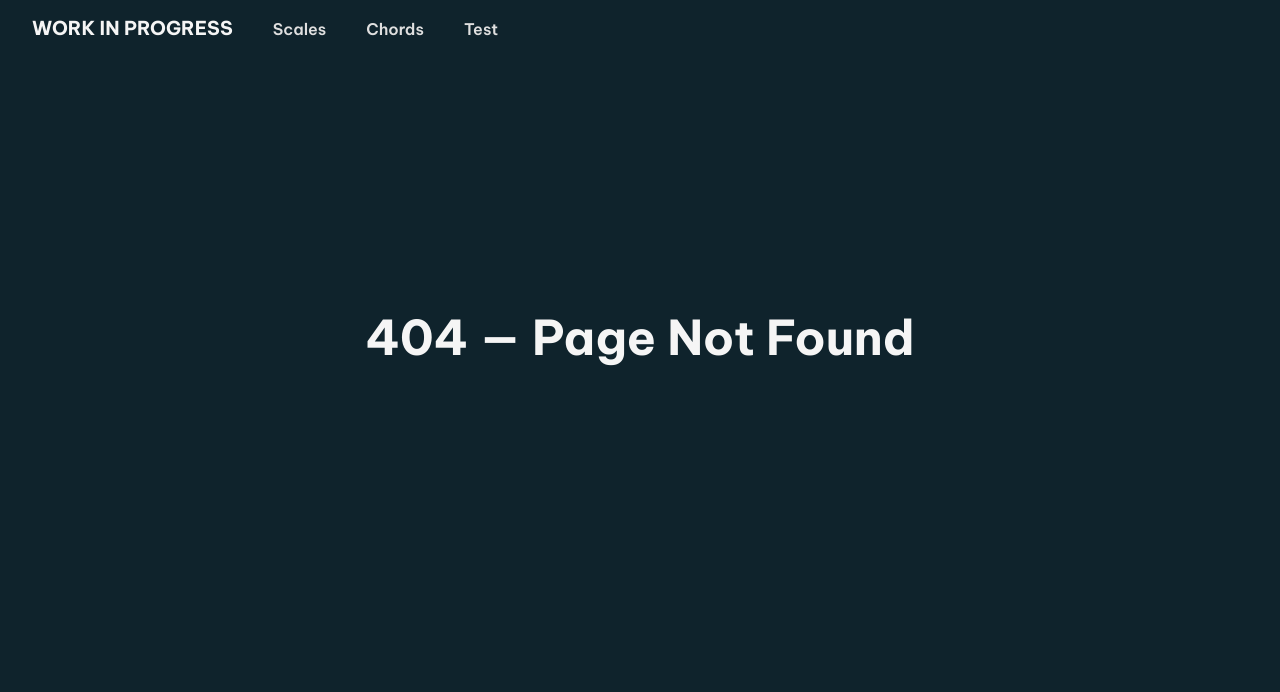
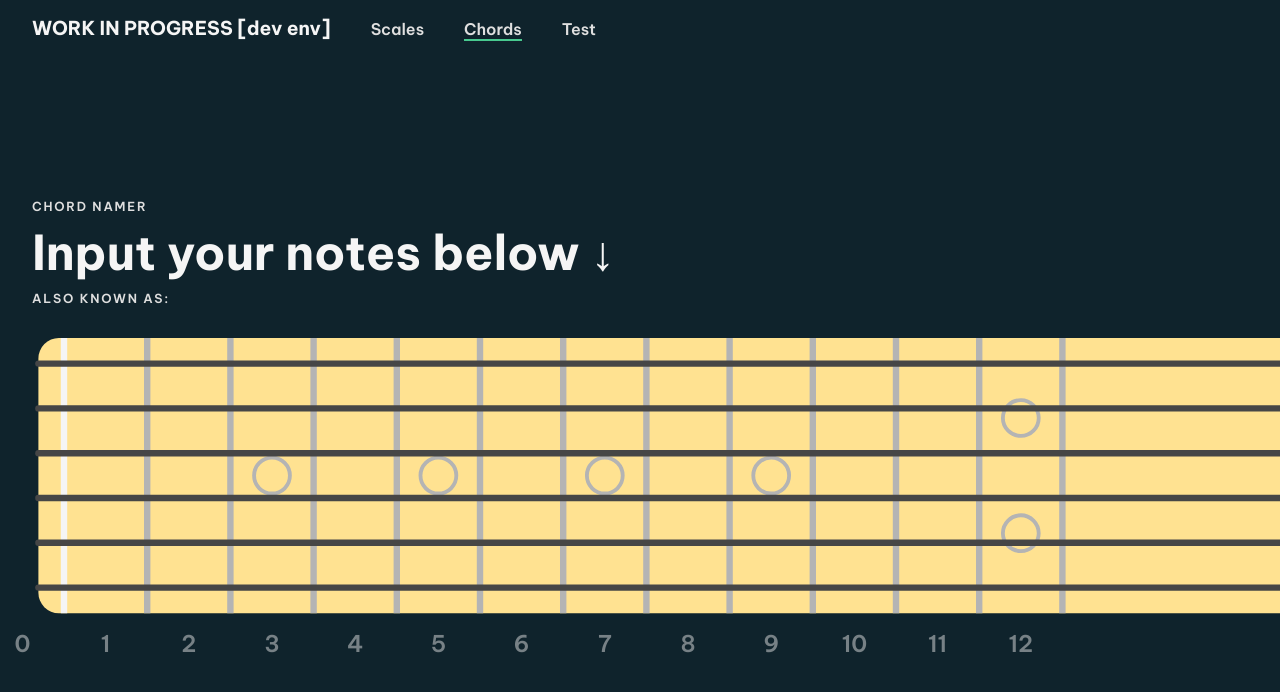
Before and after one commit to pannacotta98/guitar-app, a React (Create React App) app: page /chords in a window 1280 px wide. Before the commit this address had no page. Shown: the top 692 px of the page. Built offline with nearby package versions, Linux system fonts and the light colour scheme.

Commit message:
Add dev check

```diff
--- a/src/components/App.tsx
+++ b/src/components/App.tsx
@@ -15,7 +15,7 @@ export function App() {
         <div className="App">
           <NavBar />
           <Routes>
-            <Route path="/" element={<ChordNamer />} />
+            <Route path="/chords" element={<ChordNamer />} />
             <Route path="/scales" element={<ScaleVisualizer />} />
             <Route path="/test" element={<TestComponent />} />
             <Route path="/settings" element={<Settings />} />
--- a/src/components/NavBar.tsx
+++ b/src/components/NavBar.tsx
@@ -1,6 +1,7 @@
 import React from 'react';
 import styled from 'styled-components';
 import { NavLink } from 'react-router-dom';
+import isDev from './../logic/util';
 
 const Navigation = styled.ul`
   display: inline;
@@ -38,16 +39,17 @@ const navLinkClassName = ({ isActive }: { isActive: boolean }) => (isActive ? 's
 export function NavBar() {
   return (
     <NavContainer>
-      <TextLogo>WORK IN PROGRESS</TextLogo>
+      <TextLogo>WORK IN PROGRESS{isDev() && ' [dev env]'}</TextLogo>
       <Navigation>
         <NavigationItem>
           <NavLink to="/scales" className={navLinkClassName}>
             Scales
           </NavLink>
         </NavigationItem>
-
+        {isDev() && (
+          <>
             <NavigationItem>
-          <NavLink to="/" className={navLinkClassName}>
+              <NavLink to="/chords" className={navLinkClassName}>
                 Chords
               </NavLink>
             </NavigationItem>
@@ -57,6 +59,8 @@ export function NavBar() {
                 Test
               </NavLink>
             </NavigationItem>
+          </>
+        )}
       </Navigation>
     </NavContainer>
   );
--- a/src/logic/util.ts
+++ b/src/logic/util.ts
@@ -37,3 +37,8 @@ export const modulo = (a: number, n: number) => ((a % n) + n) % n;
 
 /** Sorting function for numbers */
 export const increasingly = (a: number, b: number) => a - b;
+
+const development: boolean = !process.env.NODE_ENV || process.env.NODE_ENV === 'development';
+export default function isDev(): boolean {
+  return development;
+}
```
Lines whose indentation alone changed are shown as unchanged.
